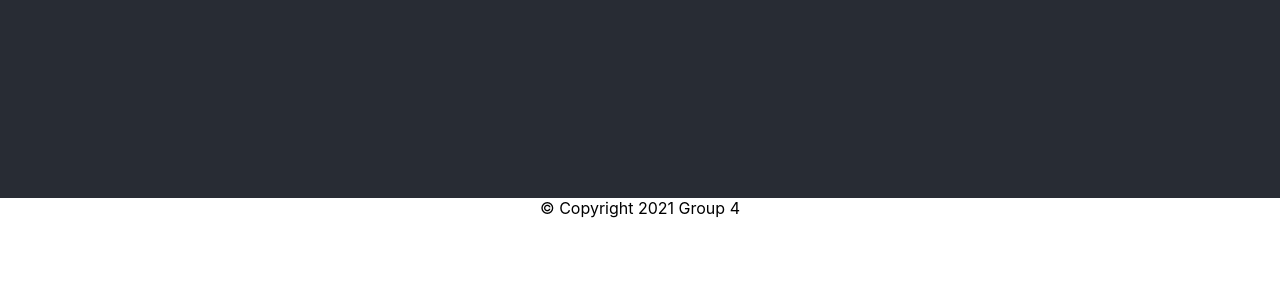
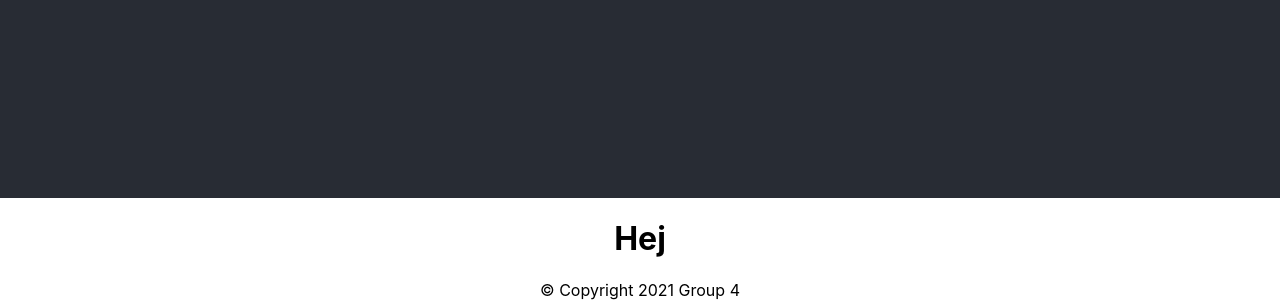
Before and after one commit to postila/clearbnb-grupp4, a React (Create React App) app: page / in a window 1280 px wide. Shown: the part 602-902 px from the top of the page. Before the commit the page ends 820 px from the top, so only its background shows below. Built offline with nearby package versions, Linux system fonts and the light colour scheme.

Commit message:
Creating Home page
Co-Authored-By: nicolebradleey <72066187+nicolebradleey@users.noreply.github.com>

```diff
--- a/src/App.js
+++ b/src/App.js
@@ -1,5 +1,8 @@
 import './App.css';
 import { BrowserRouter as Router, Route, Switch } from 'react-router-dom'
+
+// pages
+import Home from './pages/Home'
 
 function App() {
   return (
@@ -11,7 +14,7 @@ function App() {
 
         <main>
           <Switch>
-
+            <Route exact path="/" component={Home} />
           </Switch>
         </main>
 
--- a/src/index.css
+++ b/src/index.css
@@ -6,8 +6,3 @@ body {
   -webkit-font-smoothing: antialiased;
   -moz-osx-font-smoothing: grayscale;
 }
-
-code {
-  font-family: source-code-pro, Menlo, Monaco, Consolas, 'Courier New',
-    monospace;
-}
--- a/src/pages/Home.js
+++ b/src/pages/Home.js
@@ -0,0 +1,12 @@
+import React from 'react';
+import Login from '../components/Login'
+
+const Home = () => {
+  return (
+    <div>
+      <h1>Hej</h1>
+    </div >
+  );
+}
+
+export default Home;
```
